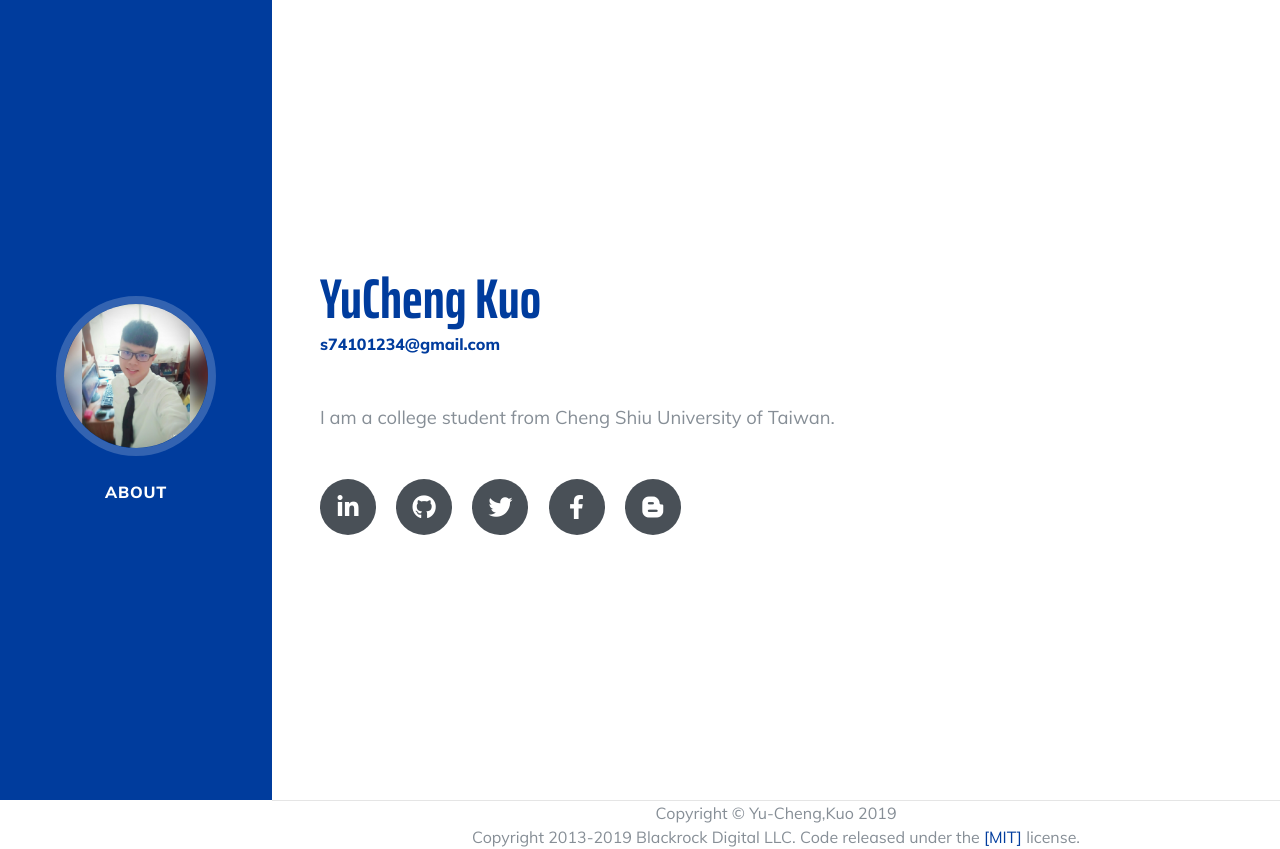
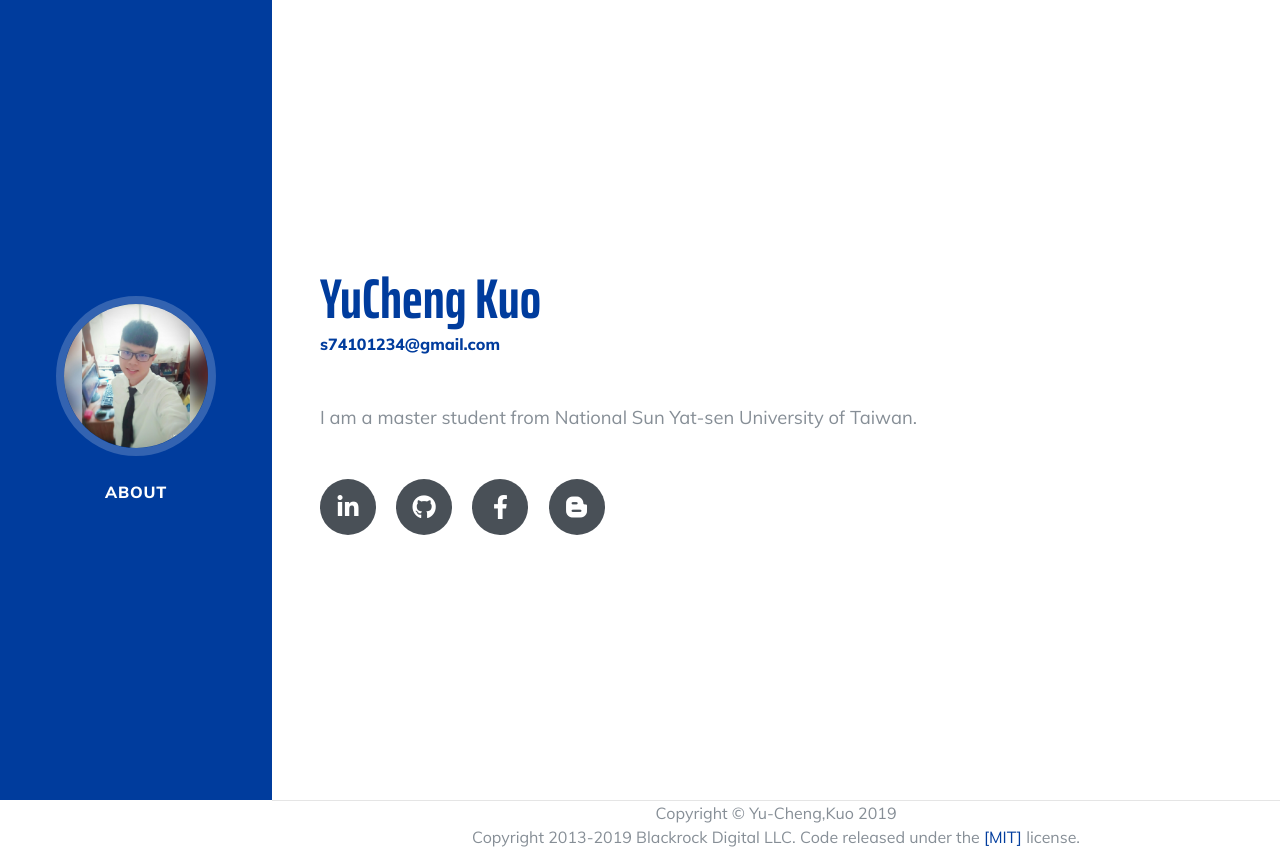
Before and after one commit to s74101234/s74101234.github.io, a plain HTML site: page index.html in a window 1280 px wide. Drawn offline with Linux system fonts and the light colour scheme.

Commit message:
update
update

```diff
--- a/index.html
+++ b/index.html
@@ -70,16 +70,13 @@
         <div class="mb-5">
           <a href="s74101234@gmail.com" target="_blank"><b>s74101234@gmail.com</b></a>
         </div>
-        <p class="lead mb-5">I am a college student from Cheng Shiu University of Taiwan.</p>
+        <p class="lead mb-5">I am a master student from National Sun Yat-sen University of Taiwan.</p>
         <div class="social-icons">
           <a href="https://www.linkedin.com/in/yu-cheng-kuo-76771b156/" target="_blank">
             <i class="fab fa-linkedin-in"></i>
           </a>
           <a href="https://github.com/s74101234" target="_blank">
             <i class="fab fa-github"></i>
-          </a>
-          <a href="https://twitter.com/s74101234" target="_blank">
-            <i class="fab fa-twitter"></i>
           </a>
           <a href="https://www.facebook.com/profile.php?id=100000254002967" target="_blank">
             <i class="fab fa-facebook-f"></i>
```
